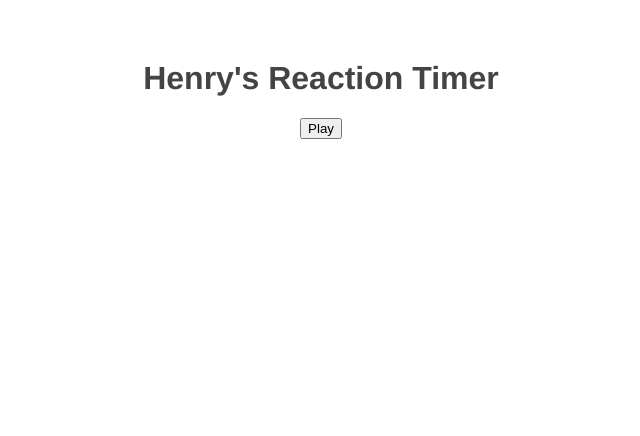
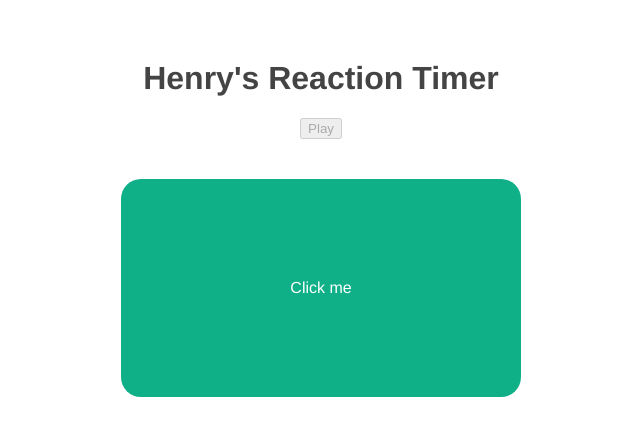
Before and after one commit to Sandiego17/reaction-timer, a Vue app: page / in a window 1280 px wide. Both pictures are taken after a click on the button "Play". Shown: the top 436 px of the page, without its empty margins (319-959 px from the left). Built offline with nearby package versions, Linux system fonts and the light colour scheme.

Commit message:
feat: development in progress

```diff
--- a/src/App.vue
+++ b/src/App.vue
@@ -1,12 +1,16 @@
 <template>
   <h1>Henry's Reaction Timer</h1>
-  <button @click="start">Play</button>
+  <button @click="start" :disabled="isPlaying">Play</button>
+  <Block v-if="isPlaying" :delay="delay" />
 </template>
 
 <script>
+import { is } from '@babel/types'
+import Block from './components/Block.vue'
+
 export default {
   name: 'App',
-  components: { },
+  components: { Block },
   data() {
     return {
       isPlaying: false,
@@ -17,7 +21,7 @@
     start() {
       this.delay = 2000 + Math.random() * 5000
       this.isPlaying = true
-      console.log(this.delay)
+      // console.log(this.delay)
     }
   }
 }
--- a/src/components/Block.vue
+++ b/src/components/Block.vue
@@ -1,5 +1,37 @@
 <template>
-    <div>
-
+    <div class="block" v-if="showBlock">
+        Click me
     </div>
 </template>
+
+<script>
+export default {
+    props: ['delay'],
+    data() {
+        return {
+            showBlock: false
+        }
+    },
+    mounted() {
+        console.log('component mounted')
+        setTimeout(() => {
+            this.showBlock = true
+            console.log(this.delay)
+        }, this.delay)
+    },
+    updated() {
+    }
+}
+</script>
+
+<style>
+.block {
+    background: #0faf87;
+    border-radius: 20px;
+    color: white;
+    margin: 40px auto;
+    padding: 100px 0;
+    text-align: center;
+    width: 400px;
+}
+</style>
```
